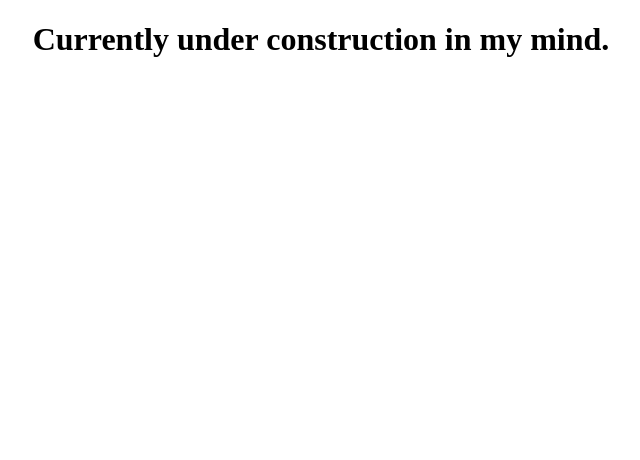
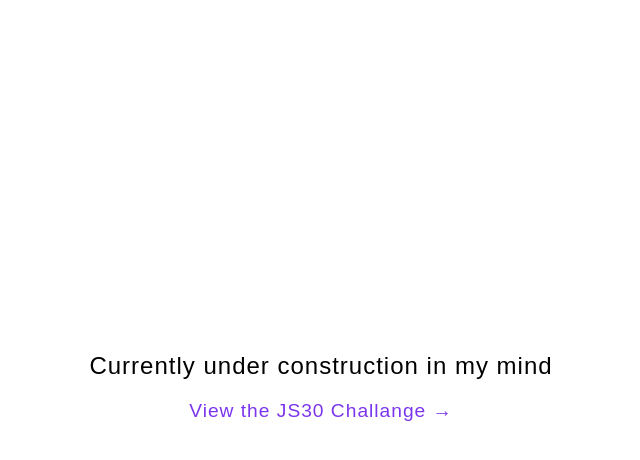
Before and after one commit to akigugale/akigugale.github.io, a plain HTML site: page index.html in a window 1280 px wide. Shown: the whole page, without its empty margins (319-959 px from the left). Drawn offline with Linux system fonts and the light colour scheme.

Commit message:
added redirect link to the under construction page.

```diff
--- a/index.html
+++ b/index.html
@@ -6,15 +6,45 @@
     <meta http-equiv="X-UA-Compatible" content="IE=edge">
     <title>akigugale's hub</title>
     <meta name="viewport" content="width=device-width, initial-scale=1">
+    <style>
+        body {
+            font-family: sans-serif;
+            letter-spacing: 1px;
+        }
 
+        .header {
+            text-align: center;
+            line-height: 1.8em;
+            position: absolute;
+            top: 50%;
+            left: 50%;
+            transform: translate(-50%, -70%);
+            -webkit-transform: translate(-50%, -70%);
+        }
+
+        .header h1 {
+            font-size: 1.5em;
+            font-weight: 400;
+        }
+
+        .header a {
+            text-decoration: none;
+            color: #7b35ed;
+            font-size: 1.2em;
+
+        }
+    </style>
 </head>
 
 <body>
-    <center>
+
+    <div class="header">
         <h1>
-            Currently under construction in my mind.
+            Currently under construction in my mind
         </h1>
-    </center>
+        <a href="JS30/">View the JS30 Challange &rarr;</a>
+    </div>
+
 </body>
 
 </html>
```
